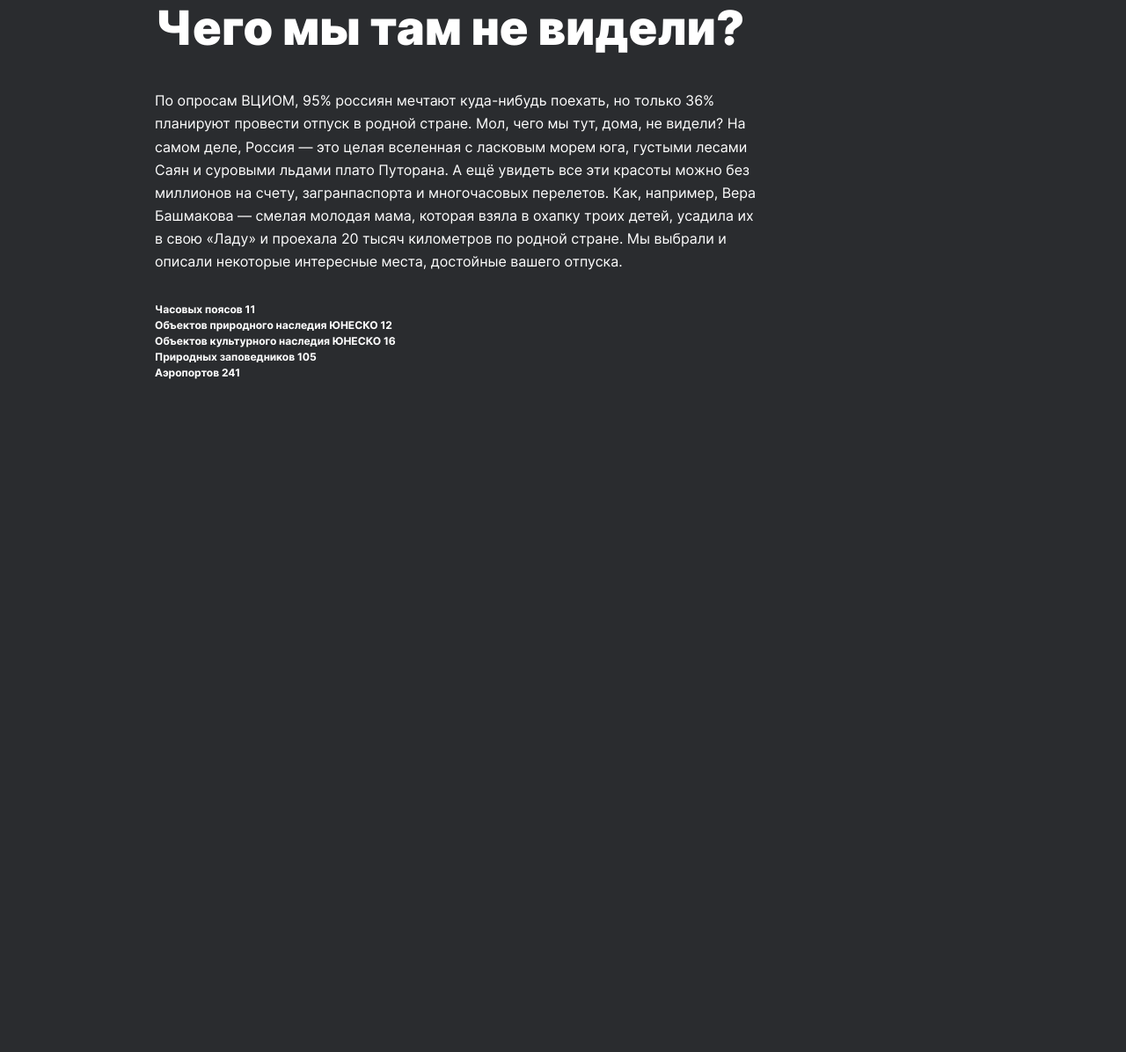
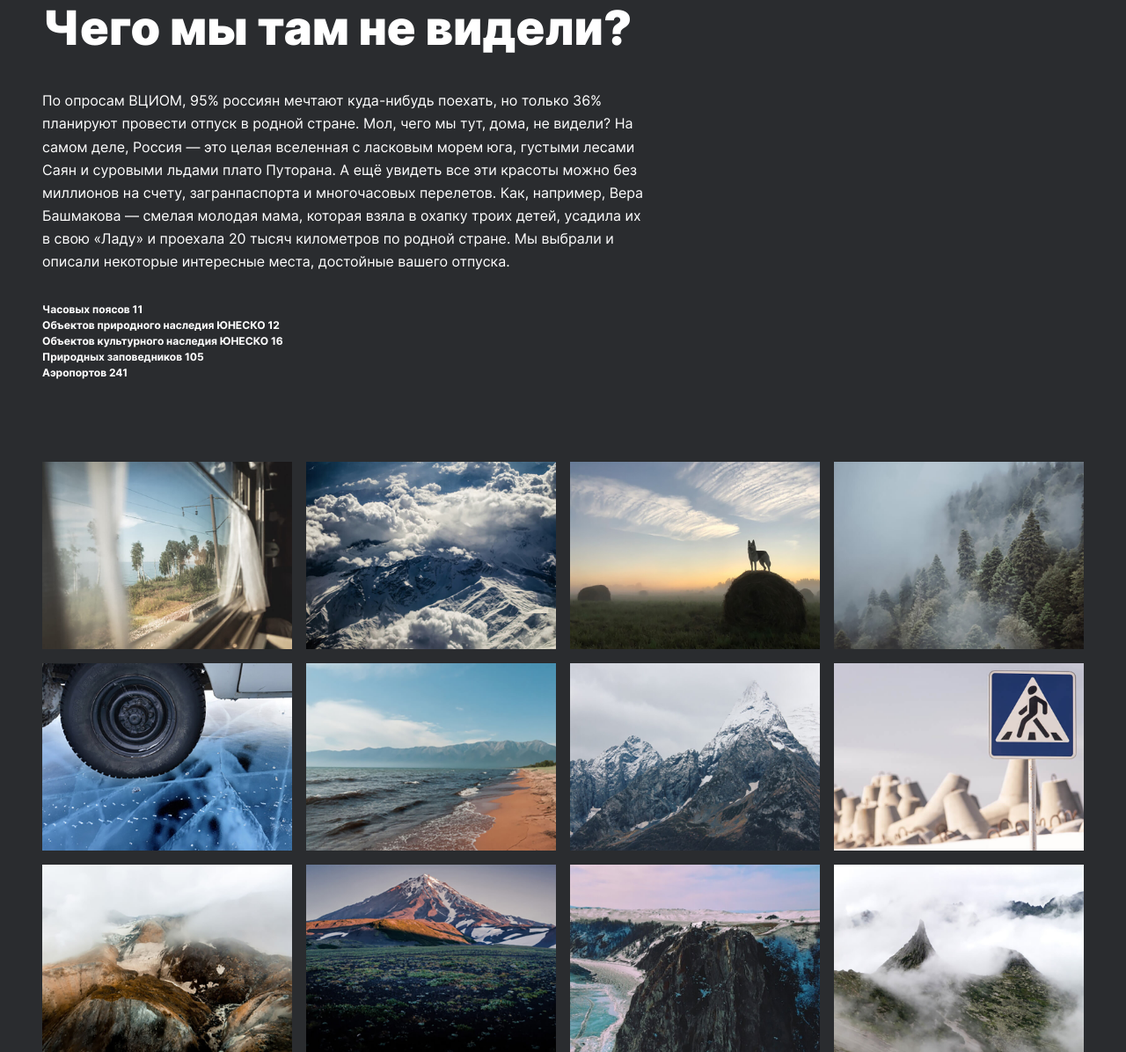
Before and after one commit to IsaevDanil42/russian-travel, a plain HTML site: page index.html in a window 1280 px wide. Shown: the part 1263-2459 px from the top of the page at 88% size. Before the commit the page ends 1696 px from the top, so only its background shows below. Drawn offline with Linux system fonts and the light colour scheme.

Commit message:
added photo-grid

```diff
--- a/blocks/page/page.css
+++ b/blocks/page/page.css
@@ -1,6 +1,11 @@
 .page {
-  /* font-family: ; */
   background-color: #2A2C2F;
   max-width: 1024px;
   margin: 0 auto;
 }
+
+@media screen and (min-width: 1280px) {
+  .page {
+    max-width: 1280px;
+  }
+}
--- /dev/null
+++ b/blocks/photo-grid/__item/photo-grid__item.css
@@ -0,0 +1,4 @@
+.photo-grid__item {
+  width: 100%;
+  height: 100%;
+}
--- /dev/null
+++ b/blocks/photo-grid/photo-grid.css
@@ -0,0 +1,31 @@
+.photo-grid {
+  display: grid;
+  margin: 92px auto 0;
+  gap: 14px;
+  max-width: 928px;
+  grid-template-columns: repeat(3, 1fr);
+}
+
+@media screen and (max-width: 1023px) {
+  .photo-grid {
+    max-width: 720px;
+    grid-template-columns: repeat(2, 1fr);
+    gap: 16px;
+  }
+}
+
+@media screen and (max-width: 767px) {
+  .photo-grid {
+    max-width: 288px;
+    grid-template-columns: 1fr;
+    gap: 12px;
+  }
+}
+
+@media screen and (min-width: 1280px) {
+  .photo-grid {
+    max-width: 1184px;
+    grid-template-columns: repeat(4, 1fr);
+    gap: 16px;
+  }
+}
--- a/index.html
+++ b/index.html
@@ -41,6 +41,20 @@
         <li>Аэропортов 241</li>
       </ul>
     </section>
+    <section class="photo-grid">
+      <img class="photo-grid__item" src="./images/photo-grid-train.jpg" alt="Вид из окна поезда">
+      <img class="photo-grid__item" src="./images/photo-grid-atharva-tulsi.jpg" alt="Вид на горы">
+      <img class="photo-grid__item" src="./images/photo-grid-tuman.jpg" alt="Собака на рулоне сена. И туман">
+      <img class="photo-grid__item" src="./images/photo-grid-sochi.jpg" alt="Горный хвойный лес в тумане">
+      <img class="photo-grid__item" src="./images/photo-grid-arisa.jpg" alt="Лёд озера">
+      <img class="photo-grid__item" src="./images/photo-grid-baikal.jpg" alt="Байкал">
+      <img class="photo-grid__item" src="./images/photo-grid-elbrus.jpg" alt="Эльбрус">
+      <img class="photo-grid__item" src="./images/photo-grid-kondratiev.jpg" alt="Волнорезы">
+      <img class="photo-grid__item" src="./images/photo-grid-kamchatka-1.jpg" alt="Камчатка. Гористая местность в тумане">
+      <img class="photo-grid__item" src="./images/photo-grid-kamchatka-2.jpg" alt="Камчатка. Гора">
+      <img class="photo-grid__item" src="./images/photo-grid-baikal-2.jpg" alt="Скаличтый берег Байкала">
+      <img class="photo-grid__item" src="./images/photo-grid-ergaki.jpg" alt="Ергаки">
+    </section>
   </main>
   <footer class="footer"></footer>
 </body>
--- a/pages/index.css
+++ b/pages/index.css
@@ -15,3 +15,5 @@
 @import url(../blocks/intro/__title/intro__title.css);
 @import url(../blocks/intro/__text/intro__text.css);
 @import url(../blocks/intro/__list/intro__list.css);
+@import url(../blocks/photo-grid/photo-grid.css);
+@import url(../blocks/photo-grid/__item/photo-grid__item.css);
```
